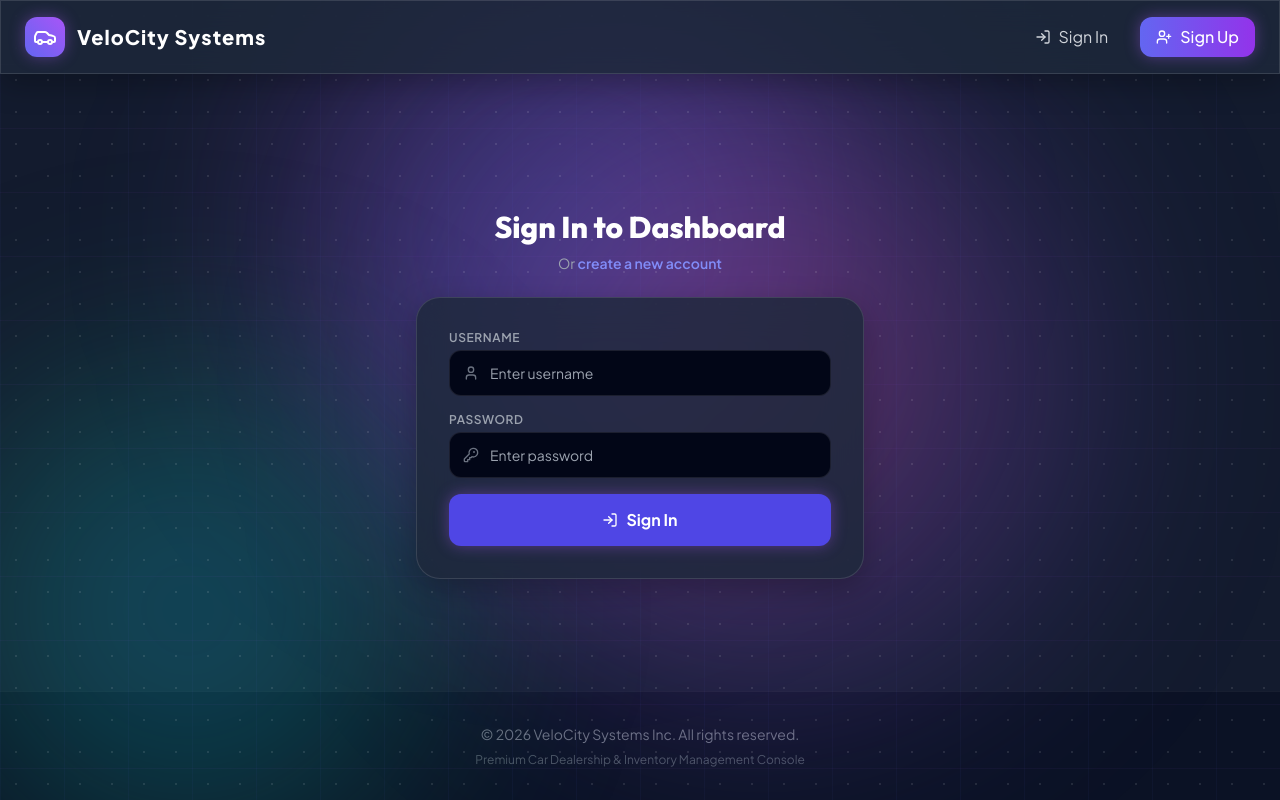
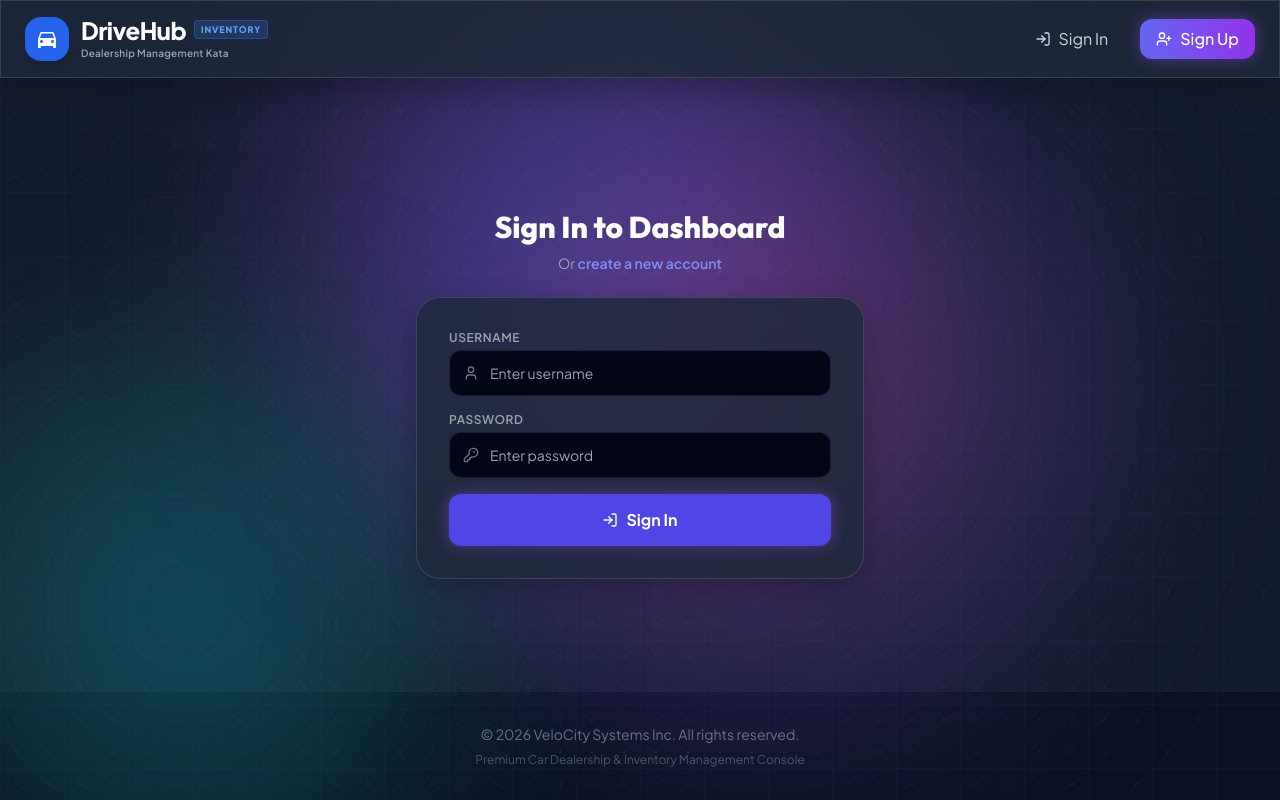
Before and after one commit to Pankaj20042112/car-inventory-system, a React (Vite) app in the folder frotend/my-react-app/: page /login in a window 1280 px wide. Built offline with nearby package versions, Linux system fonts and the light colour scheme.

Commit message:
feat: Apply DriveHub brand logo to navbar, keeping original cards UI unchanged

```diff
--- a/frotend/my-react-app/src/components/Navbar.jsx
+++ b/frotend/my-react-app/src/components/Navbar.jsx
@@ -24,11 +24,18 @@ const Navbar = () => {
     <>
       <nav className="glass-panel fixed top-0 left-0 right-0 w-full z-50 px-6 py-4 flex items-center justify-between border-b border-white/5 shadow-md">
         <div className="flex items-center space-x-3">
-          <div className="bg-gradient-to-tr from-indigo-500 to-purple-500 p-2 rounded-xl text-white shadow-glow">
-            <Car className="h-6 w-6" />
+          <div className="bg-blue-600 p-2.5 rounded-2xl text-white shadow-lg flex items-center justify-center">
+            {/* DriveHub Car Icon */}
+            <svg className="h-6 w-6" viewBox="0 0 24 24" fill="currentColor">
+              <path d="M18.92 6.01C18.72 5.42 18.16 5 17.5 5H6.5c-.66 0-1.21.42-1.42 1.01L3 12v8c0 .55.45 1 1 1h1c.55 0 1-.45 1-1v-1h12v1c0 .55.45 1 1 1h1c.55 0 1-.45 1-1v-8l-2.08-5.99zM6.5 16c-.83 0-1.5-.67-1.5-1.5S5.67 13 6.5 13s1.5.67 1.5 1.5S7.33 16 6.5 16zm11 0c-.83 0-1.5-.67-1.5-1.5s.67-1.5 1.5-1.5 1.5.67 1.5 1.5-.67 1.5-1.5 1.5zM5 11l1.5-4.5h11L19 11H5z"/>
+            </svg>
           </div>
-          <Link to="/" className="text-xl font-extrabold tracking-wider text-white">
-            VeloCity Systems
+          <Link to="/" className="flex flex-col">
+            <div className="flex items-center space-x-2">
+              <span className="text-2xl font-black tracking-tight text-white leading-none">DriveHub</span>
+              <span className="text-[9px] uppercase font-extrabold tracking-widest bg-blue-500/20 text-blue-400 border border-blue-500/30 px-1.5 py-0.5 rounded">INVENTORY</span>
+            </div>
+            <span className="text-[10px] text-slate-400 font-semibold tracking-wide mt-1">Dealership Management Kata</span>
           </Link>
         </div>
 
```
